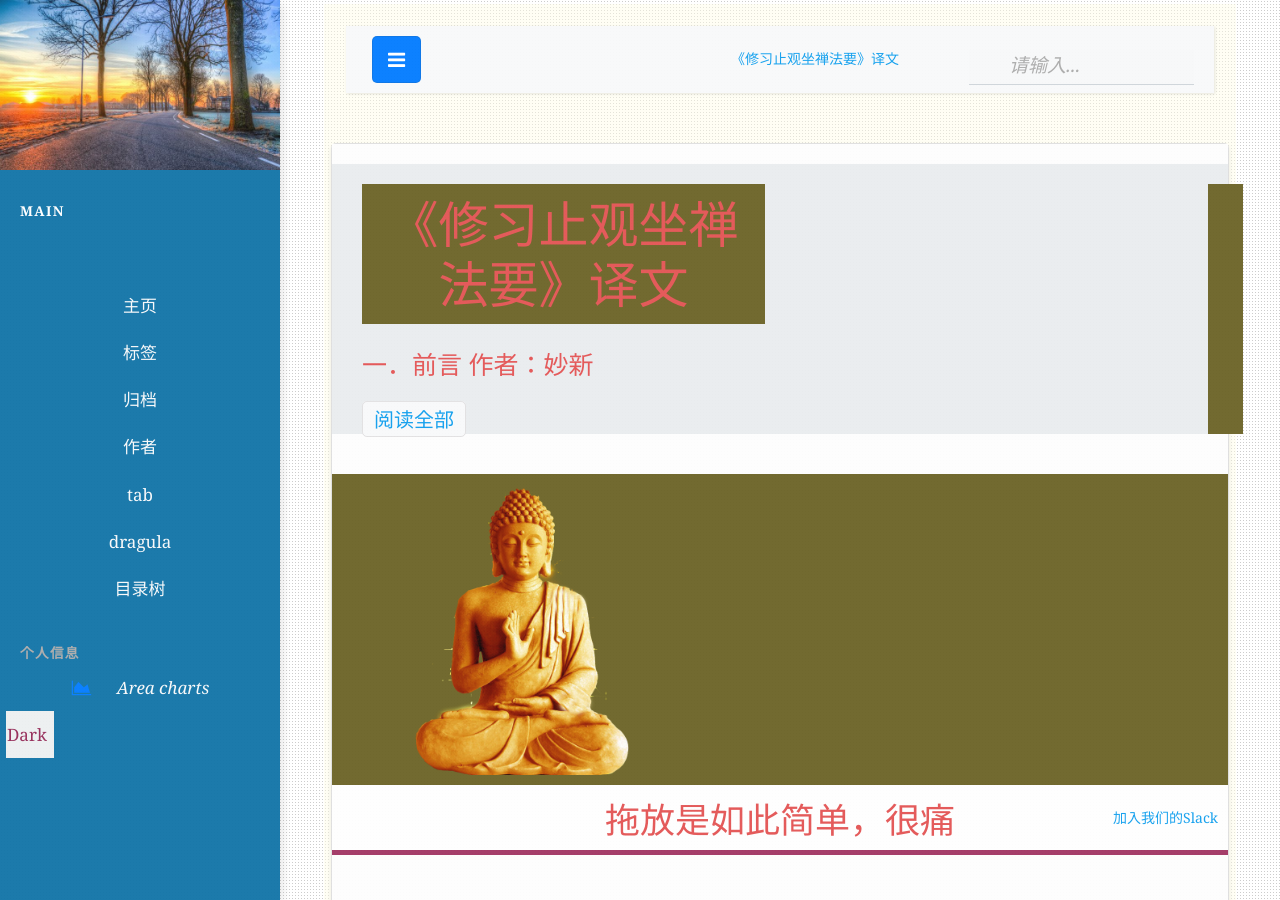
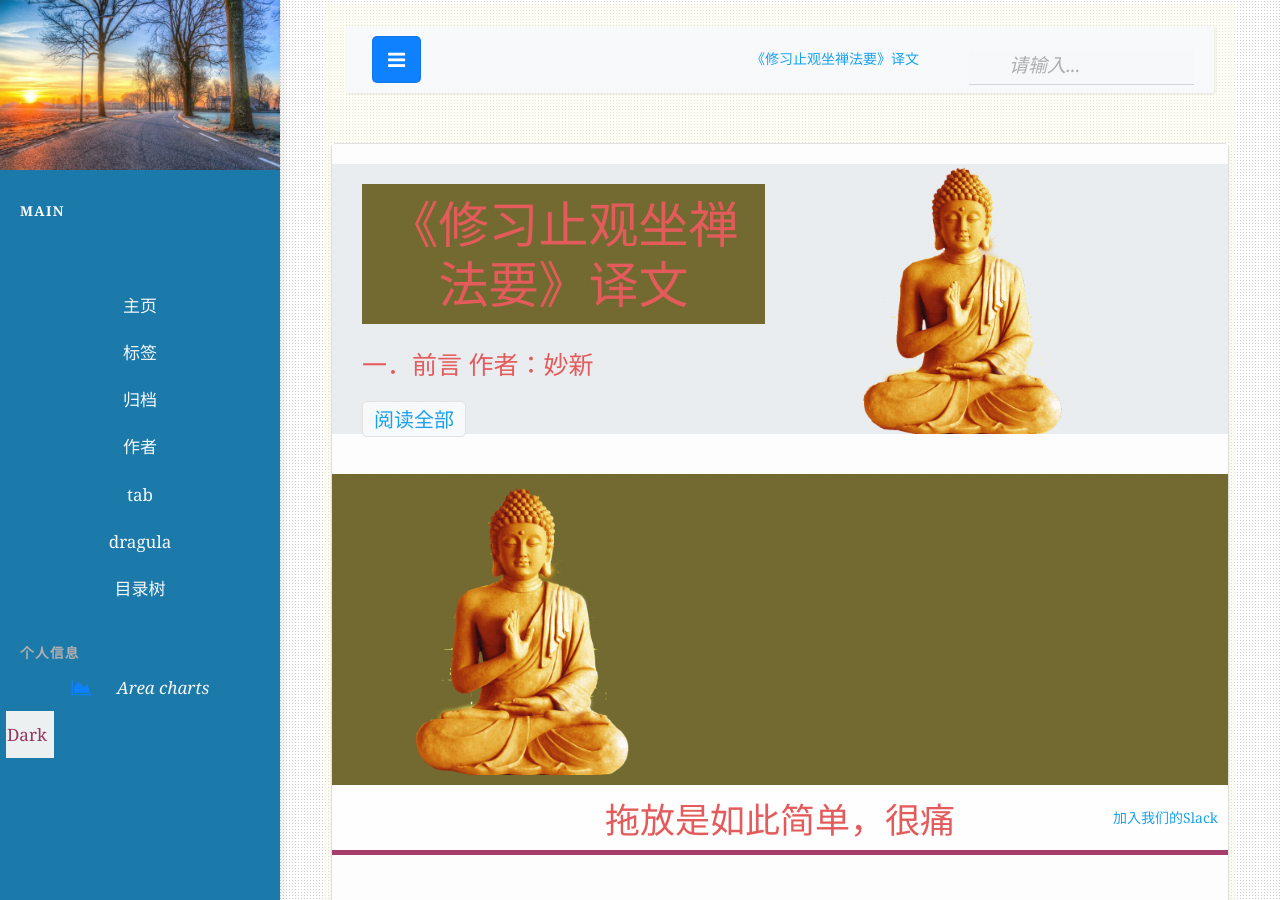
Before and after one commit to nengwuzhi/nengwuzhi.github.ioce, a Jekyll site: the page built from pages/dragula.html, in a window 1280 px wide and 900 px high. Built offline with Jekyll 4.4.1, drawn with Linux system fonts in a browser that asks for light colours; nearby versions of some CDN libraries.

Commit message:
Update dragula.html

```diff
--- a/pages/dragula.html
+++ b/pages/dragula.html
@@ -26,7 +26,7 @@
                 </p>
                 <a href="{{site.baseurl}}{{post.url}}" class="btn btn-light">阅读全部</a>
             </div>
-          <h1><a href="{{site.baseurl}}{{post.url}}" alt="dragula" class="col-md-6 d-none d-md-block pr-0" style="background-size:cover;background-image:url({{ post.featimg }});">	</a></h1>
+    <div href="{{site.baseurl}}{{post.url}}" alt="dragula" class="col-md-6 d-none d-md-block pr-0" style="background-size:cover;background-image:url({{ post.featimg }});"></div>
         </div>
     </div>
 </div>
```
